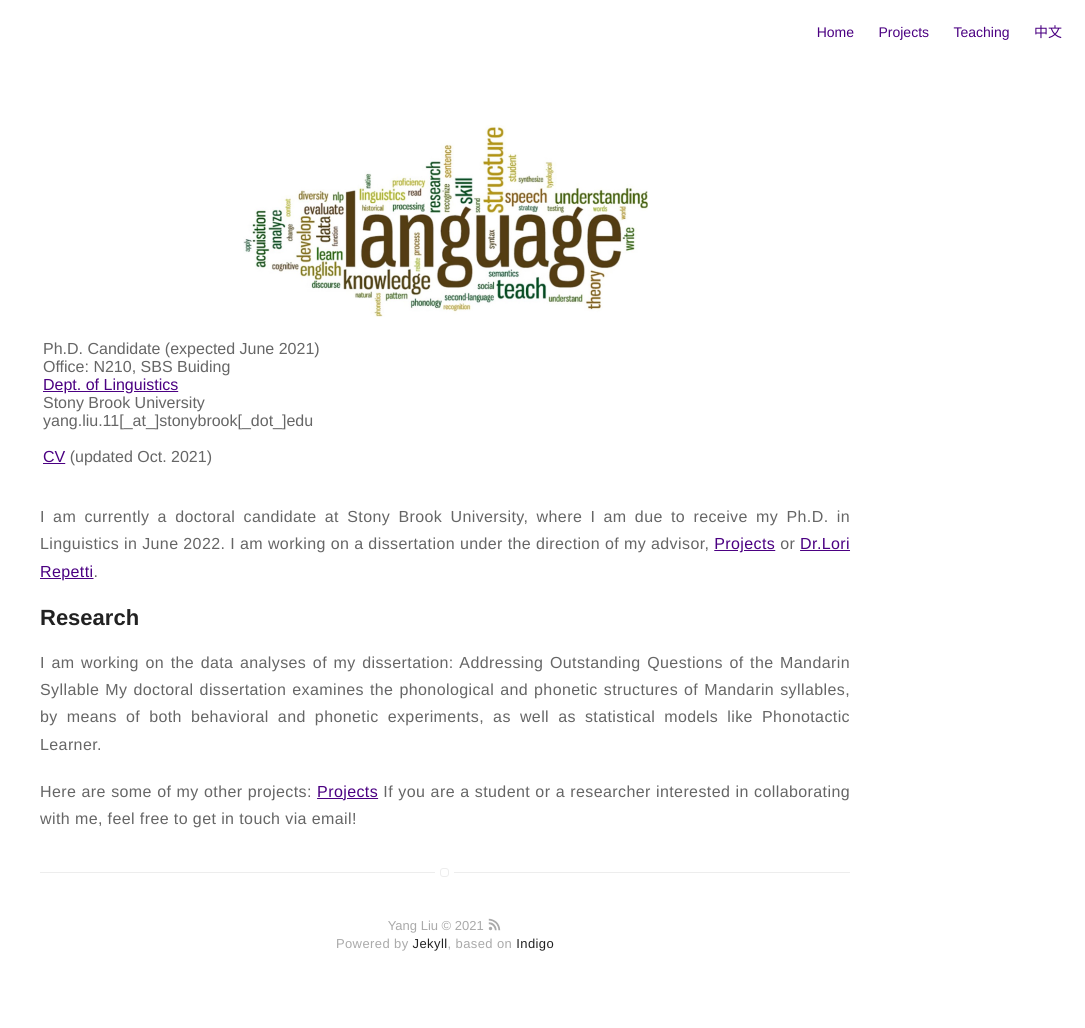
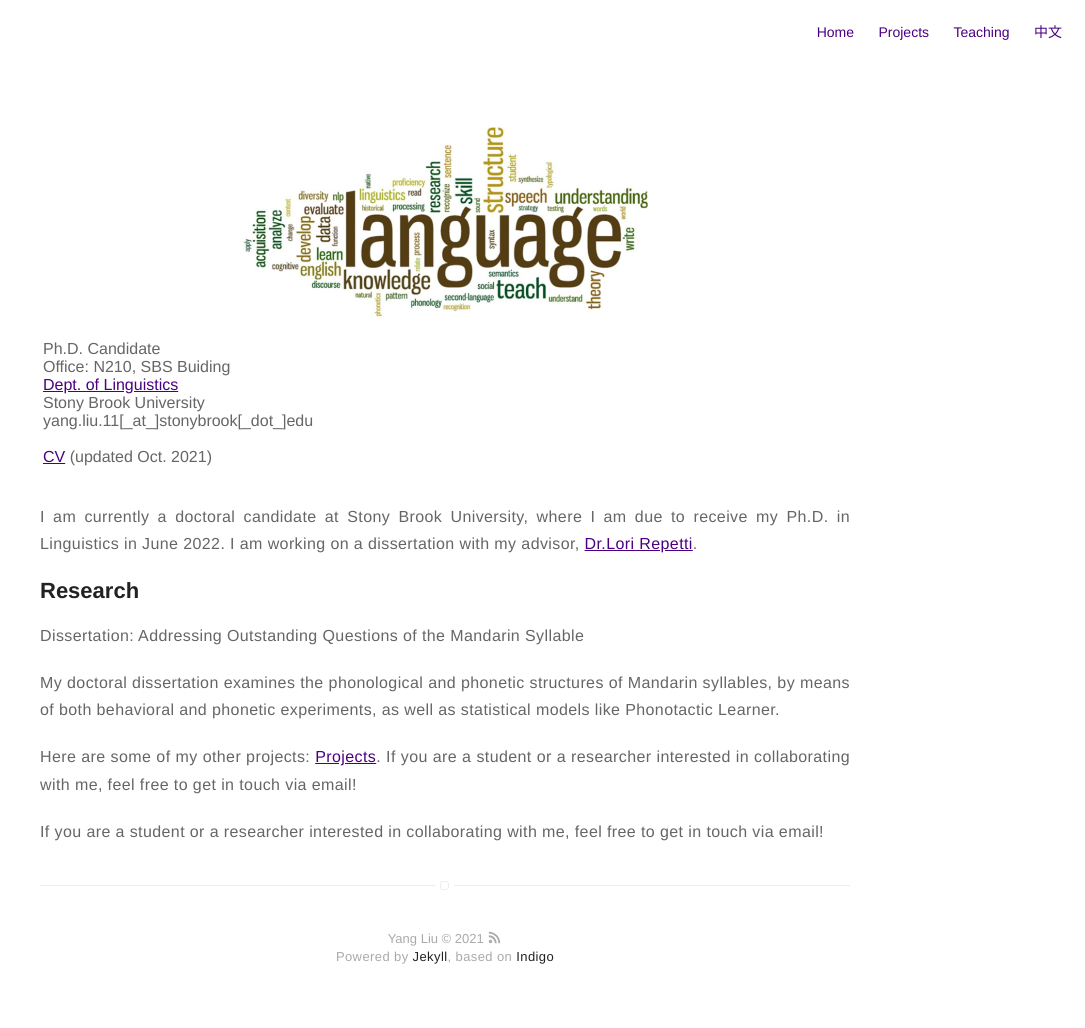
Before and after one commit to coglo/coglo.github.io, a Jekyll site: the page built from about.md, in a window 1280 px wide. Shown: the whole page, without its empty margins (195-1280 px from the left). Built offline with Jekyll 4.4.1, drawn with Linux system fonts in a browser that asks for light colours.

Commit message:
Update about.md

```diff
--- a/about.md
+++ b/about.md
@@ -9,7 +9,7 @@ layout: page
 <table style="width: 750px; height: 100px;">
  <tr>
     <td>
-     Ph.D. Candidate (expected June 2021) <br>
+     Ph.D. Candidate <br>
      Office: N210, SBS Buiding <BR>
      <A HREF="https://linguistics.stonybrook.edu/">Dept. of Linguistics</A><BR>
       Stony Brook University<BR>
@@ -28,17 +28,22 @@ layout: page
  </tr>
 </table>
 
-<p  style="text-align:justify"> I am currently a doctoral candidate at Stony Brook University, where I am due to receive my Ph.D. in Linguistics in June 2022. I am working on a dissertation under the direction of my advisor, <A HREF="../projects">Projects</A> or <A HREF="https://linguistics.stonybrook.edu/faculty/lori.repetti/index.php/">Dr.Lori Repetti</A>.
+<p  style="text-align:justify"> I am currently a doctoral candidate at Stony Brook University, where I am due to receive my Ph.D. in Linguistics in June 2022. I am working on a dissertation with my advisor, <A HREF="https://linguistics.stonybrook.edu/faculty/lori.repetti/index.php/">Dr.Lori Repetti</A>.
 </p>
 
 <h2>Research</h2>
 
 <p  style="text-align:justify">
-I am working on the data analyses of my dissertation: Addressing Outstanding Questions of the Mandarin Syllable
+Dissertation: Addressing Outstanding Questions of the Mandarin Syllable
+</p>
+<p  style="text-align:justify">
 My doctoral dissertation examines the phonological and phonetic structures of Mandarin syllables, by means of both behavioral and phonetic experiments, as well as statistical models like Phonotactic Learner.
 </p>
 
 <p  style="text-align:justify">
-Here are some of my other projects: <A HREF="../projects">Projects</A>
+Here are some of my other projects: <A HREF="../projects">Projects</A>.
 If you are a student or a researcher interested in collaborating with me, feel free to get in touch via email!
 </p>
+<p  style="text-align:justify">
+If you are a student or a researcher interested in collaborating with me, feel free to get in touch via email!
+</p>
```
